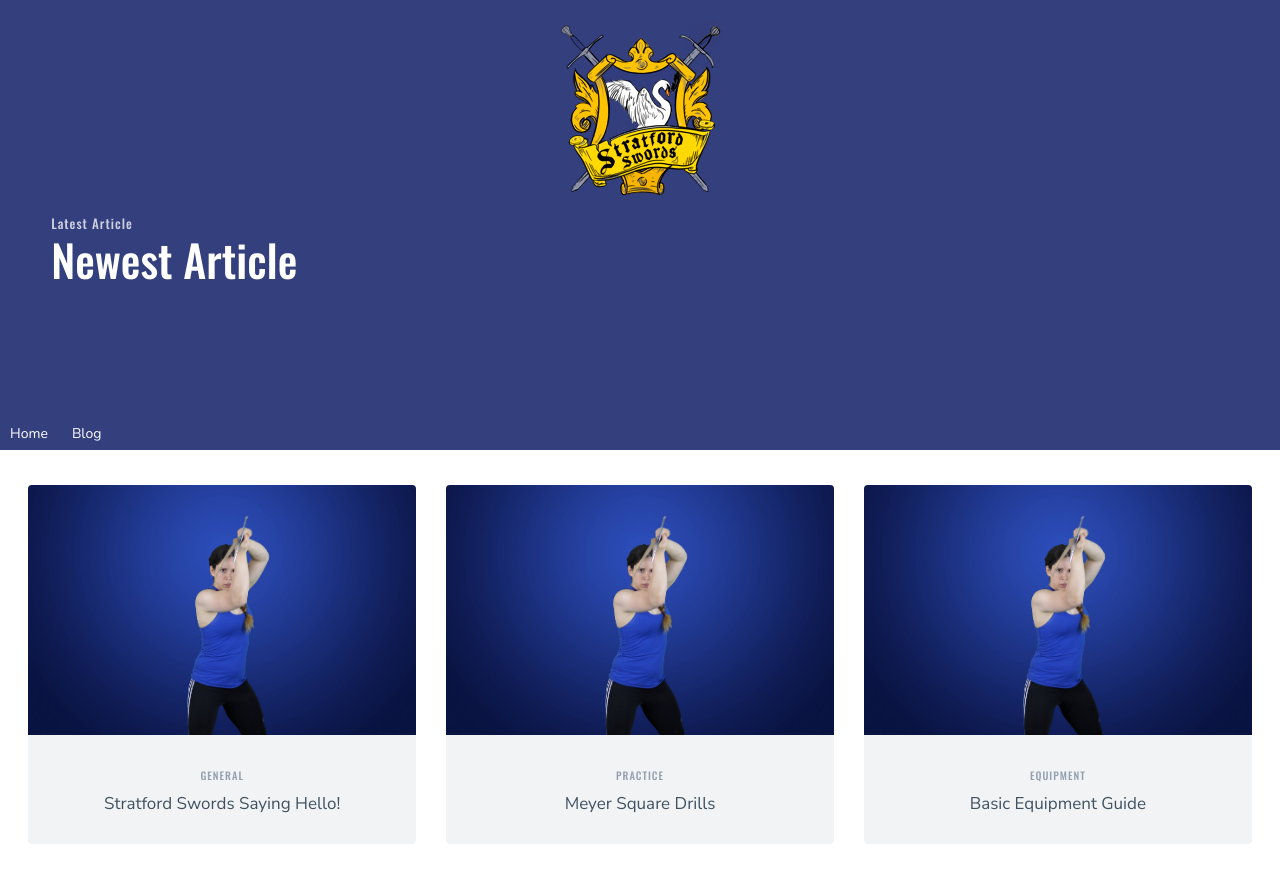
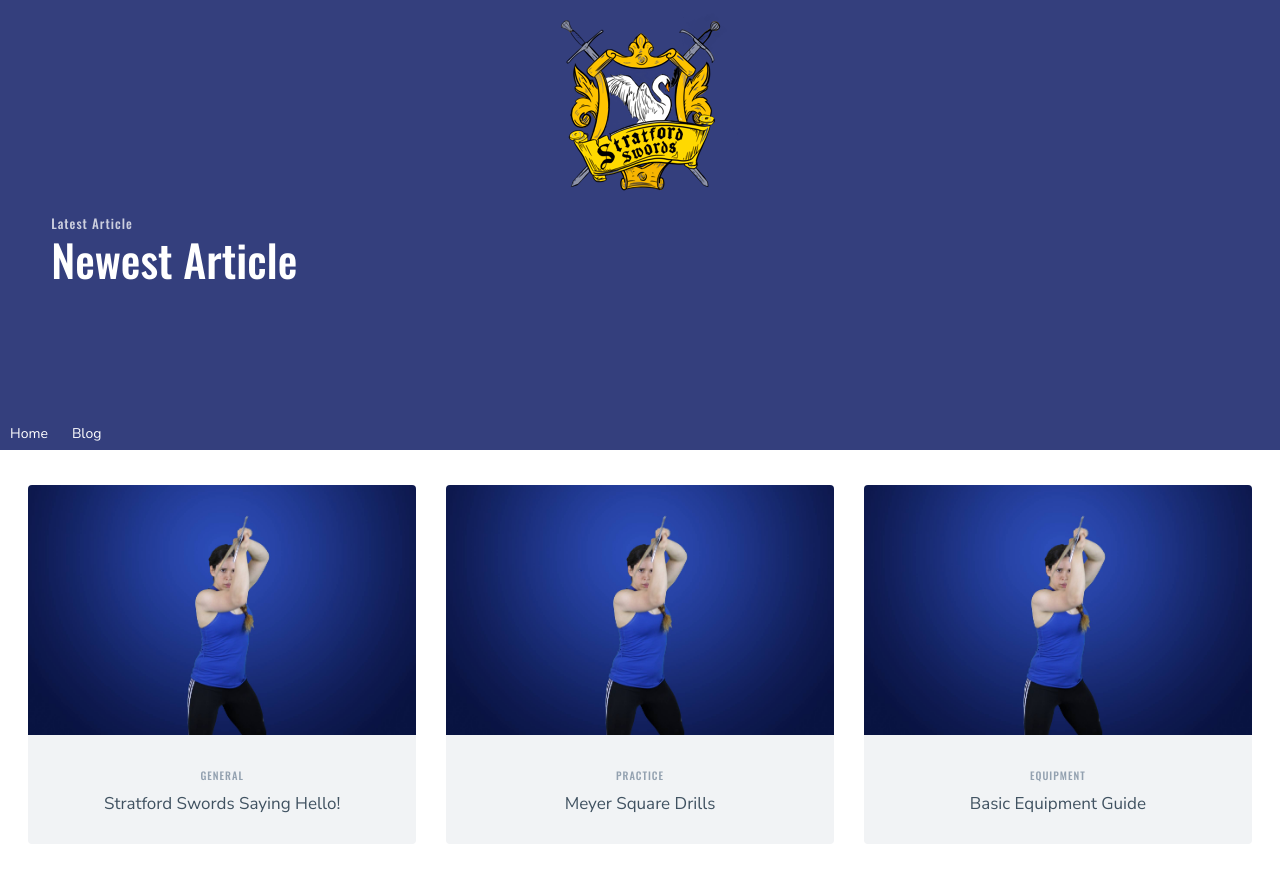
Before and after one commit to Lunarsong/stratford-swords, a Jekyll site: the page built from blog/index.md, in a window 1280 px wide. Shown: the top 883 px of the page. Built offline with Jekyll 4.4.1, drawn with Linux system fonts in a browser that asks for light colours.

Commit message:
Blog layout WIP.

```diff
--- a/assets/css/blog.scss
+++ b/assets/css/blog.scss
@@ -69,7 +69,7 @@ body {
 
   .logo {
     position: absolute;
-    top: 110px;
+    top: 105px;
     left: 50%;
     transform: translate(-50%, -50%);
   }
```
